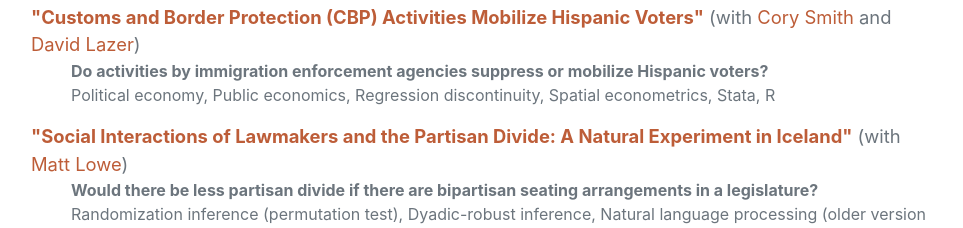
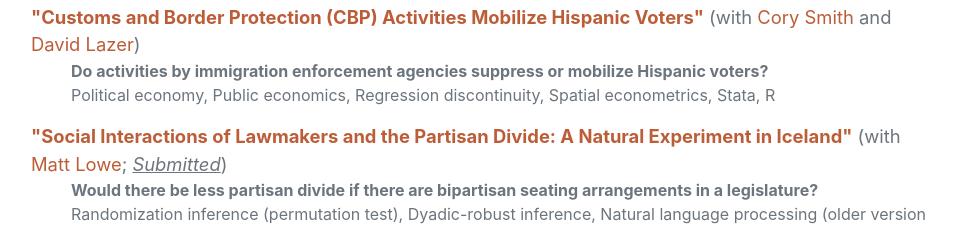
Before and after one commit to DongheeJo/DongheeJo.github.io, a plain HTML site: page index.html in a window 1280 px wide. Shown: the part 2760-2988 px from the top of the page, without its empty margins (289-1252 px from the left). Drawn offline with nearby package versions, Linux system fonts and the light colour scheme; some icons are missing; a web font is replaced by a local one.

Commit message:
pch submit

```diff
--- a/index.html
+++ b/index.html
@@ -117,7 +117,7 @@
                         <li><b>Do activities by immigration enforcement agencies suppress or mobilize Hispanic voters?</b></li>
                         <li>Political economy, Public economics, Regression discontinuity, Spatial econometrics, Stata, R</li>
                     </ul>
-                    <p class="lead mb-0"><b><a href="assets/pdf/PCH.pdf" target="_blank">"Social Interactions of Lawmakers and the Partisan Divide: A Natural Experiment in Iceland"</a></b> (with <a href="http://mattlowe.site/" target="_blank">Matt Lowe</a>)</p>
+                    <p class="lead mb-0"><b><a href="assets/pdf/PCH.pdf" target="_blank">"Social Interactions of Lawmakers and the Partisan Divide: A Natural Experiment in Iceland"</a></b> (with <a href="http://mattlowe.site/" target="_blank">Matt Lowe</a>; <i><u>Submitted</u></i>)</p>
                     <ul class="fa-ul mb-4">
                         <li><b>Would there be less partisan divide if there are bipartisan seating arrangements in a legislature?</b></li>
                         <li>Randomization inference (permutation test), Dyadic-robust inference, Natural language processing (older version of this paper), Stata, Python</li>
```
